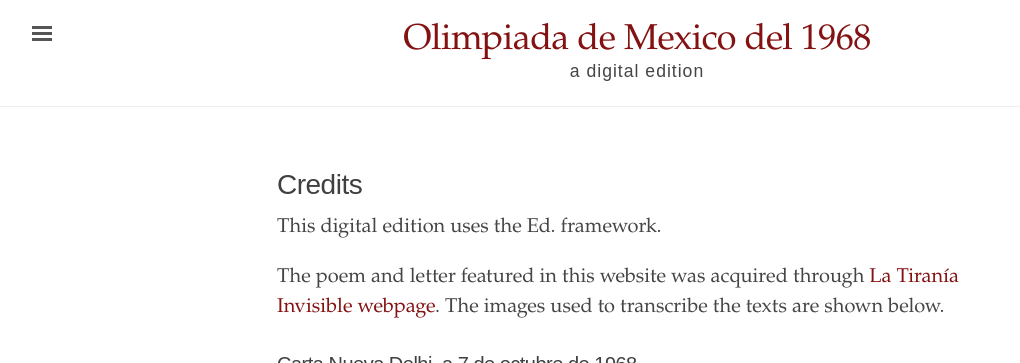
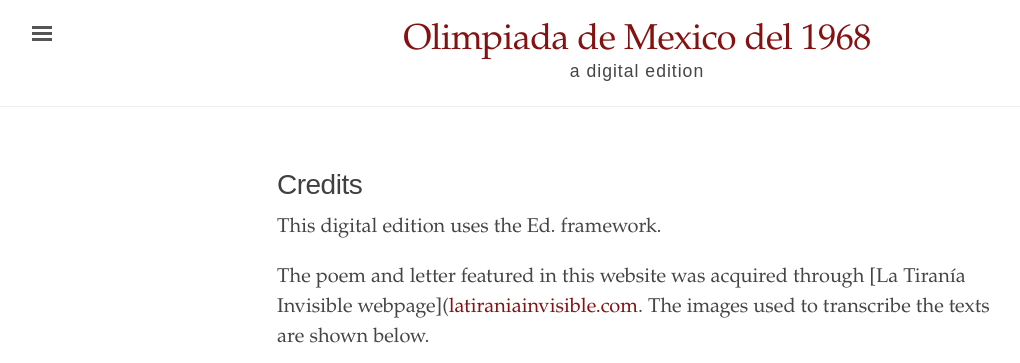
Before and after one commit to sophie-mcm/1984, a Jekyll site: the page built from credits.md, in a window 1280 px wide, cut to the strip 0-363 px from the top of the page. Shown: the whole strip, without its empty margins (3-1023 px from the left). Built offline with Jekyll 4.4.1, drawn with Linux system fonts in a browser that asks for light colours; some of the changed lines change nothing that is shown.

Commit message:
Updated link

```diff
--- a/credits.md
+++ b/credits.md
@@ -5,7 +5,7 @@
 
 This digital edition uses the Ed. framework.
 
-The poem and letter featured in this website was acquired through [La Tiranía Invisible webpage](latiraniainvisible.com). The images used to transcribe the texts are shown below.
+The poem and letter featured in this website was acquired through [La Tiranía Invisible webpage]([latiraniainvisible.com](https://latiraniainvisible.com/2014/03/30/los-dias-de-paz-en-el-68/). The images used to transcribe the texts are shown below.
 
 ### Carta Nueva Delhi, a 7 de octubre de 1968
 ![Carta Nueva Delhi](/assets/letter1.png)
```
